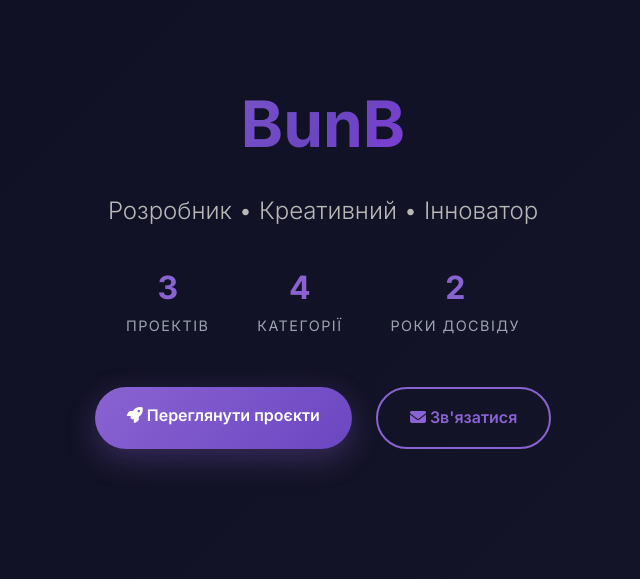
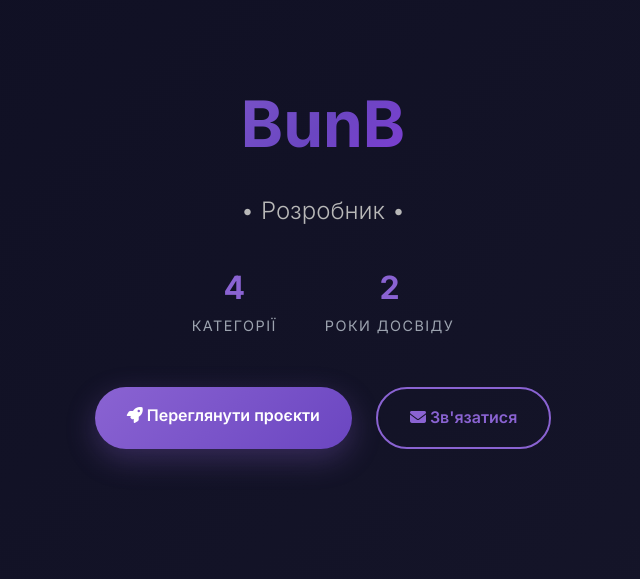
Before and after one commit to Nazoferon/Integrated-mine-monitoring-and-safety-system, a Django app: page / in a window 1280 px wide. Shown: the part 139-718 px from the top of the page, without its empty margins (317-957 px from the left). Run offline with Django 5.2, Linux system fonts and the light colour scheme.

Commit message:
update index.html

```diff
--- a/portfolio/templates/portfolio/index.html
+++ b/portfolio/templates/portfolio/index.html
@@ -10,13 +10,13 @@
         <div class="container">
             <div class="hero-content">
                 <h1>BunB</h1>
-                <p class="subtitle">Розробник • Креативний • Інноватор</p>
+                <p class="subtitle">• Розробник •</p>
 
                 <div class="hero-stats">
-                    <div class="stat">
+                    <!-- <div class="stat">
                         <span class="stat-number">3+</span>
                         <span class="stat-label">Проектів</span>
-                    </div>
+                    </div> -->
                     <div class="stat">
                         <span class="stat-number">4</span>
                         <span class="stat-label">Категорії</span>
```
